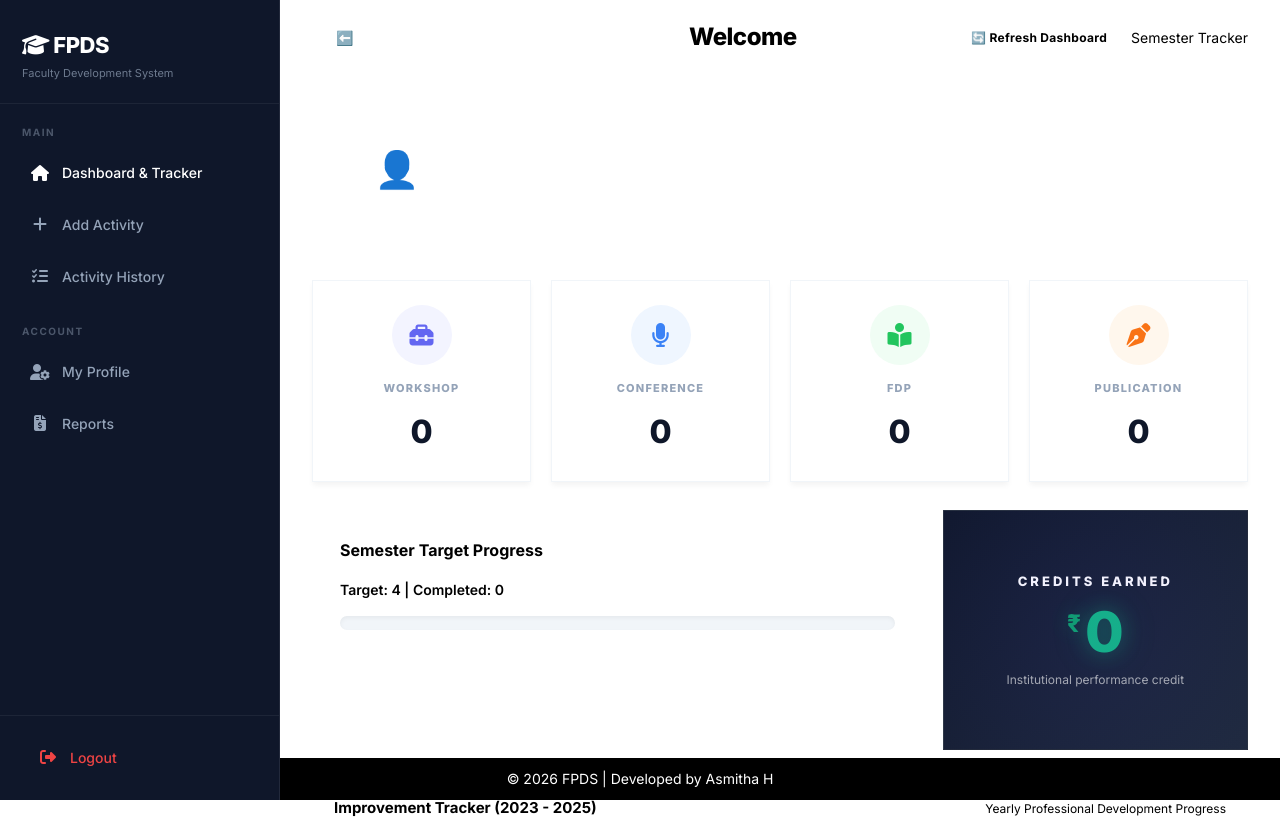
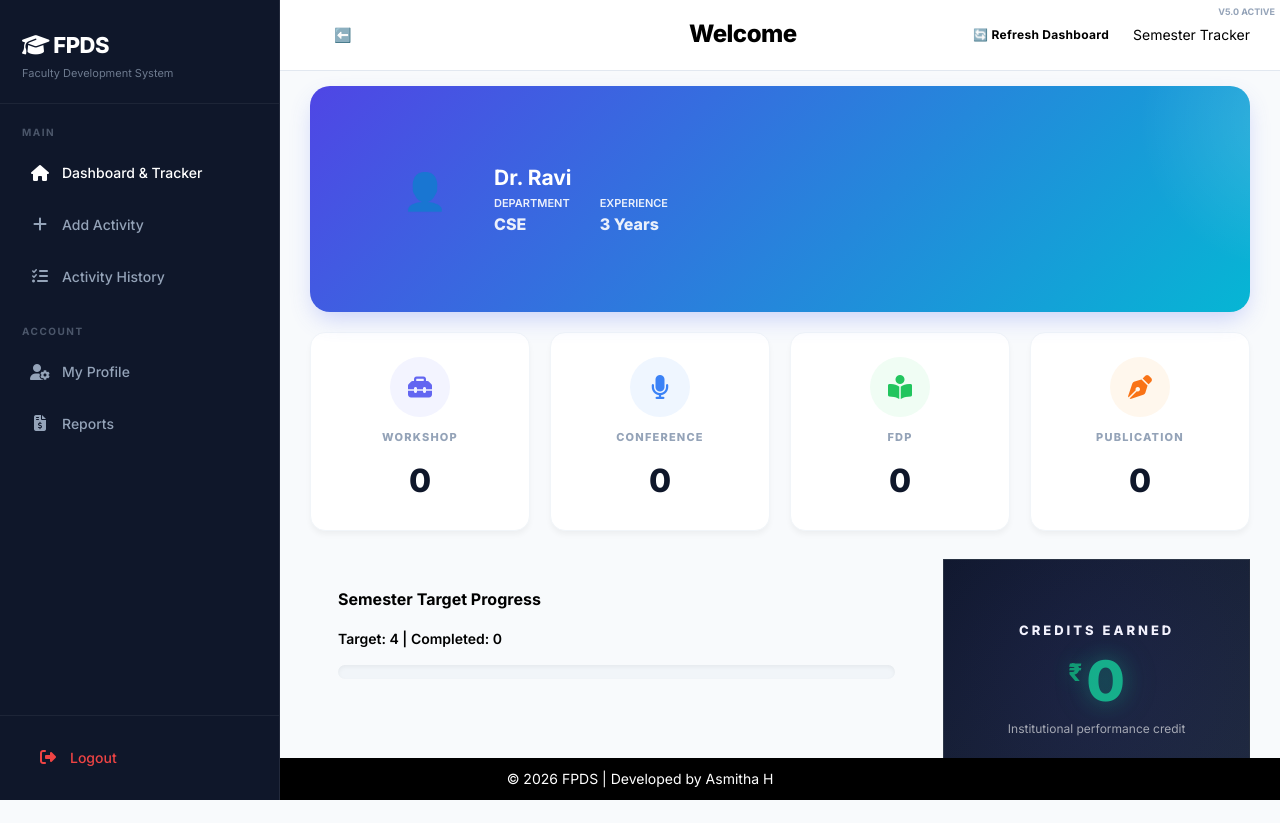
Before and after one commit to ASMITHA1605/FPDS-PROJECT-Faculty-Professional-Development-System-, a website: page dashboard.html in a window 1280 px wide. Shown: the top 823 px of the page. Drawn offline with nearby package versions, Linux system fonts and the light colour scheme; no server answers; sample sign-in values are in the browser's storage.

Commit message:
V5.0 Nuclear Override: Complete Inline CSS Dashboard

```diff
--- a/dashboard.html
+++ b/dashboard.html
@@ -6,7 +6,45 @@
   <meta name="viewport" content="width=device-width, initial-scale=1.0">
   <title>FPDS — Dashboard</title>
   <link rel="stylesheet" href="https://cdnjs.cloudflare.com/ajax/libs/font-awesome/6.5.1/css/all.min.css">
-    <link rel="stylesheet" href="css/design_final.css?v=5000">
+  <link rel="stylesheet" href="css/design_final.css?v=9999">
+  <style>
+    /* NUCLEAR OVERRIDE: INLINE STYLES TO BYPASS CACHE */
+    body { background-color: #f8fafc !important; }
+    .layout { display: flex !important; min-height: 100vh !important; }
+    .main { flex: 1 !important; background: #f8fafc !important; padding: 0 !important; }
+    .page-header { background: white !important; padding: 15px 30px !important; border-bottom: 1px solid #e2e8f0 !important; }
+    .page-body { padding: 15px 30px !important; margin-top: 0 !important; }
+    .hero-card {
+      background: linear-gradient(135deg, #4f46e5 0%, #06b6d4 100%) !important;
+      border-radius: 20px !important;
+      padding: 30px !important;
+      margin-bottom: 20px !important;
+      color: white !important;
+      box-shadow: 0 10px 25px -5px rgba(79, 102, 241, 0.3) !important;
+    }
+    .cards { display: grid !important; grid-template-columns: repeat(4, 1fr) !important; gap: 20px !important; margin-top: 0 !important; }
+    .card {
+      background: white !important;
+      border-radius: 15px !important;
+      padding: 24px !important;
+      box-shadow: 0 4px 6px -1px rgba(0, 0, 0, 0.05) !important;
+      border: 1px solid #f1f5f9 !important;
+      text-align: center !important;
+      display: flex !important;
+      flex-direction: column !important;
+      align-items: center !important;
+    }
+    .card-icon {
+      width: 60px !important; height: 60px !important; border-radius: 50% !important;
+      display: flex !important; align-items: center !important; justify-content: center !important;
+      font-size: 24px !important; margin-bottom: 12px !important;
+    }
+    .card.c1 .card-icon { background: #f3f4ff !important; color: #6366f1 !important; }
+    .card.c2 .card-icon { background: #eff6ff !important; color: #3b82f6 !important; }
+    .card.c3 .card-icon { background: #f0fdf4 !important; color: #22c55e !important; }
+    .card.c4 .card-icon { background: #fff7ed !important; color: #f97316 !important; }
+    .v-badge { position: absolute; top: 5px; right: 5px; font-size: 9px; color: #94a3b8; font-weight: bold; }
+  </style>
   <script src="https://cdn.jsdelivr.net/npm/chart.js"></script>
 </head>
 
@@ -47,7 +85,7 @@
       </div>
 
       <div class="page-body">
-
+        <div class="v-badge">V5.0 ACTIVE</div>
         <!-- Pending for Approval Alert (Hidden by default) -->
         <div id="pendingAlert" class="glass" style="display:none; padding: 18px 22px; border-radius: var(--radius-md); border-left: 5px solid var(--warning); background: rgba(245, 158, 11, 0.1); margin-bottom: 20px;">
           <div style="display: flex; align-items: center; gap: 15px;">
```
